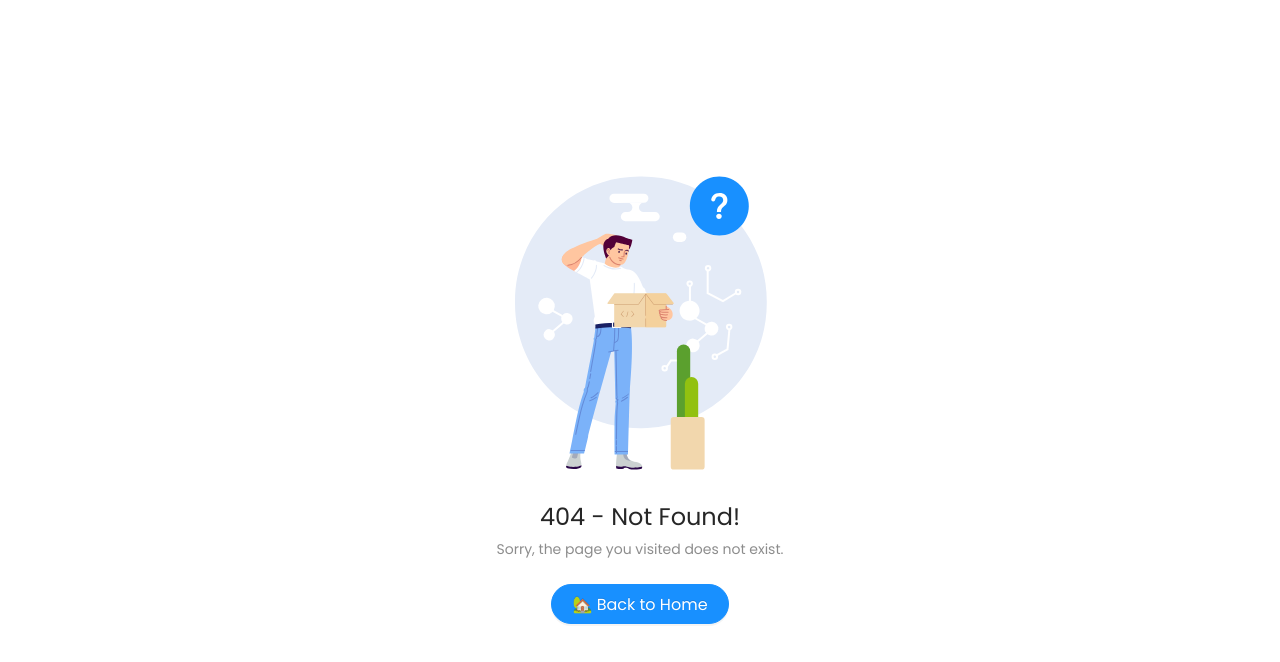
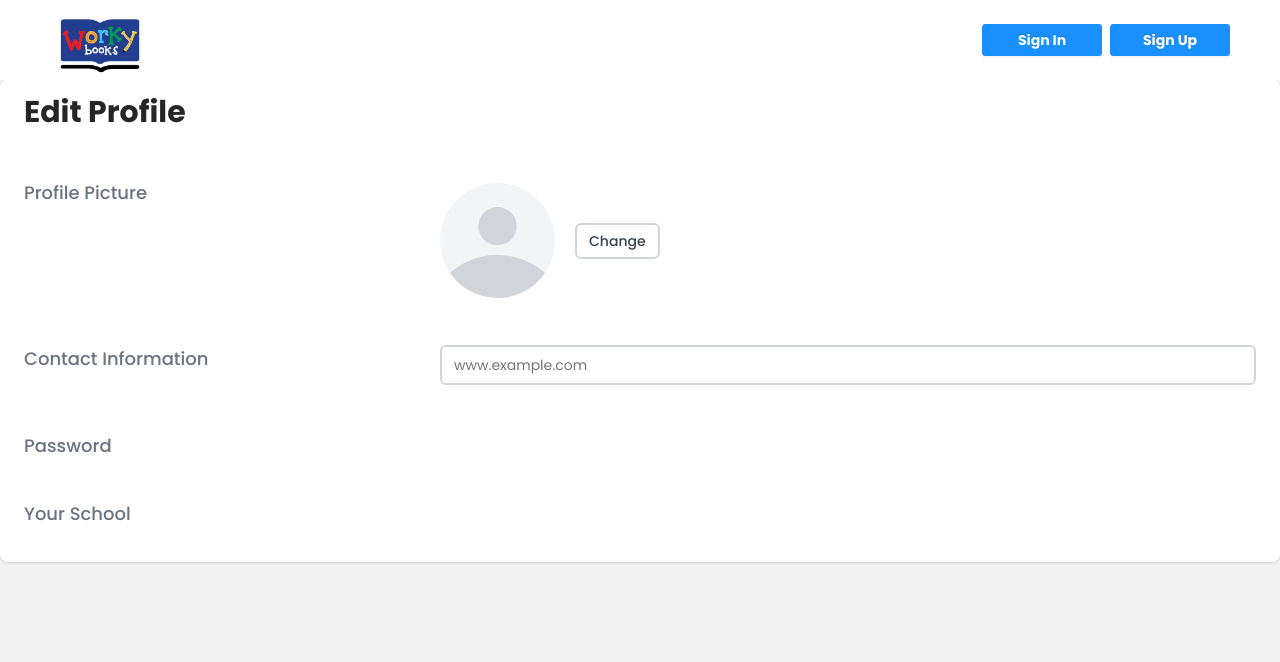
Before and after one commit to drewsmithninja/workybooks, a React (Create React App) app: page /edit-profile in a window 1280 px wide. Before the commit this address had no page. Shown: the top 662 px of the page. Built offline with nearby package versions, Linux system fonts and the light colour scheme.

Commit message:
working on user-profile-ui

```diff
--- a/src/App.js
+++ b/src/App.js
@@ -1,5 +1,6 @@
 import React from 'react';
 import { BrowserRouter, Route, Routes } from 'react-router-dom';
+import EditProfile from './pages/EditProfile';
 import Home from './pages/Home';
 import NotFound from './pages/NotFound';
 
@@ -8,6 +9,7 @@ function App() {
     <BrowserRouter>
       <Routes>
         <Route path='/' element={<Home />} />
+        <Route path='/edit-profile' element={<EditProfile />} />
         <Route path='*' element={<NotFound />} />
       </Routes>
     </BrowserRouter>
--- /dev/null
+++ b/src/pages/EditProfile.jsx
@@ -0,0 +1,51 @@
+import React from 'react';
+import MainLayout from '../components/layout/MainLayout';
+
+function EditProfile() {
+  return (
+    <MainLayout>
+      <div className='overflow-hidden bg-white shadow sm:rounded-lg'>
+        <div className='px-4 py-5 sm:px-6'>
+          <h3 className='text-3xl font-bold leading-6'>Edit Profile</h3>
+        </div>
+        <div className='border-t border-gray-200'>
+          <dl>
+            <div className='px-4 py-5 sm:grid sm:grid-cols-3 sm:gap-4 sm:px-6'>
+              <dt className='text-lg text-gray-500'>Profile Picture</dt>
+              <dd className='sm:col-span-2'>
+                <div>
+                  <div className='mt-1 flex items-center'>
+                    <span className='inline-block h-[115px] w-[115px] overflow-hidden rounded-full bg-gray-100'>
+                      <svg className='h-full w-full text-gray-300' fill='currentColor' viewBox='0 0 24 24'>
+                        <path d='M24 20.993V24H0v-2.996A14.977 14.977 0 0112.004 15c4.904 0 9.26 2.354 11.996 5.993zM16.002 8.999a4 4 0 11-8 0 4 4 0 018 0z' />
+                      </svg>
+                    </span>
+                    <button type='button' className='ml-5 rounded-md border-1 border-solid border-gray-300 bg-white py-2 px-3 text-sm font-medium leading-4 text-gray-700 hover:bg-gray-50 focus:outline-none focus:ring-2 focus:ring-indigo-500 focus:ring-offset-2'>
+                      Change
+                    </button>
+                  </div>
+                </div>
+              </dd>
+            </div>
+            <div className='bg-white px-4 py-5 sm:grid sm:grid-cols-3 sm:gap-4 sm:px-6'>
+              <dt className='text-lg font-medium text-gray-500'>Contact Information</dt>
+              <dd className='sm:col-span-2'>
+                <input type='text' name='firstName' id='firstName' className='w-full flex-1 py-2 px-3 rounded-md border-gray-300 border-1 border-solid border-gray-300 focus:border-indigo-500 focus:ring-indigo-500 sm:text-sm' placeholder='www.example.com' />
+              </dd>
+            </div>
+            <div className='bg-white px-4 py-5 sm:grid sm:grid-cols-3 sm:gap-4 sm:px-6'>
+              <dt className='text-lg font-medium text-gray-500'>Password</dt>
+              {/* <dd className='mt-1 text-sm text-gray-900 sm:col-span-2 sm:mt-0'>Backend Developer</dd> */}
+            </div>
+            <div className='bg-white px-4 py-5 sm:grid sm:grid-cols-3 sm:gap-4 sm:px-6'>
+              <dt className='text-lg font-medium text-gray-500'>Your School</dt>
+              {/* <dd className='mt-1 text-sm text-gray-900 sm:col-span-2 sm:mt-0'>Backend Developer</dd> */}
+            </div>
+          </dl>
+        </div>
+      </div>
+    </MainLayout>
+  );
+}
+
+export default EditProfile;
```
